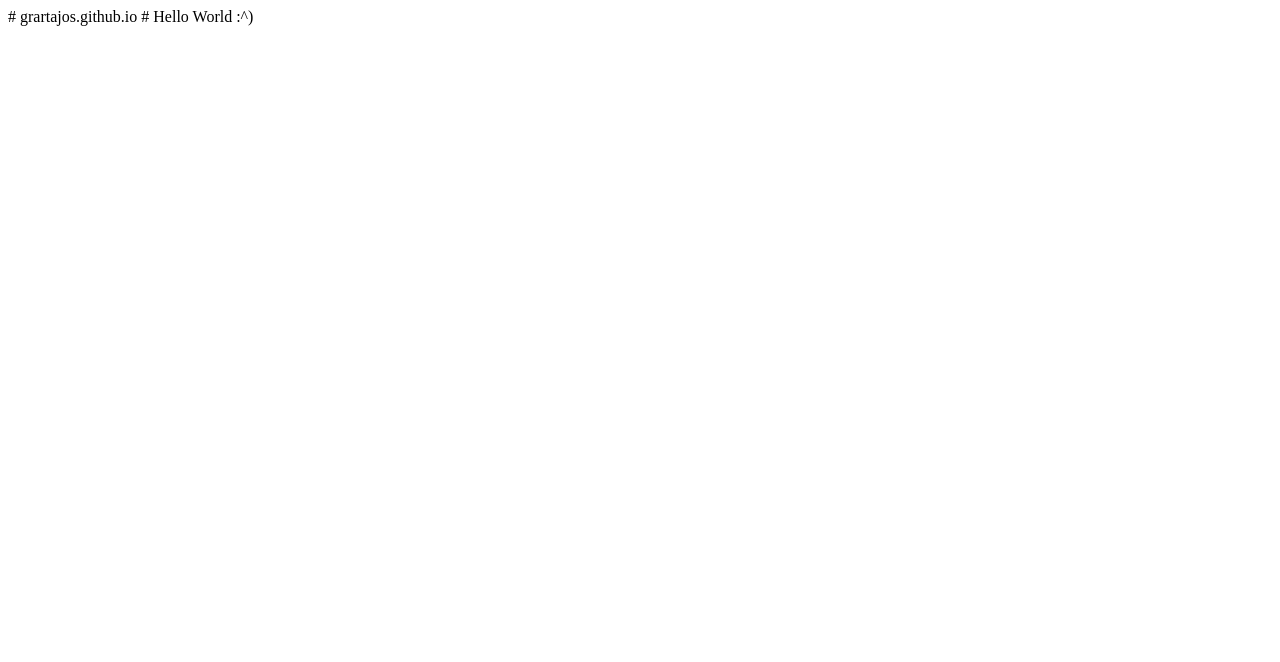
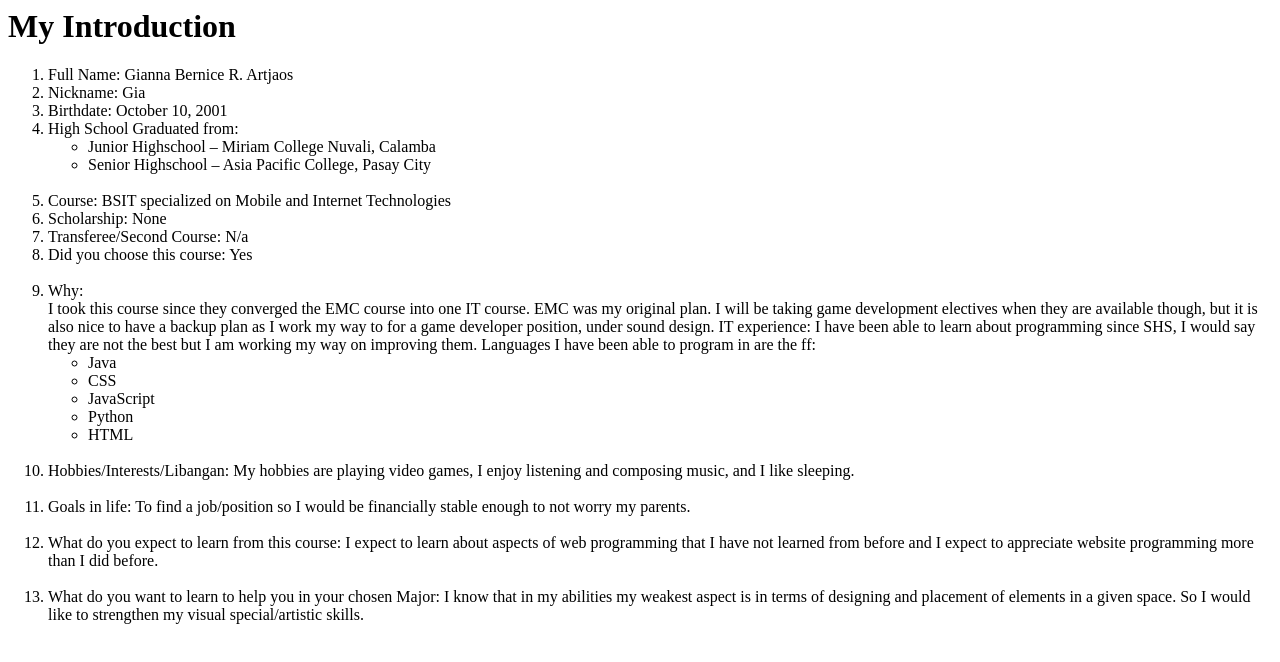
Before and after one commit to apcgrartajos/apcgrartajos.github.io, a plain HTML site: page index.html in a window 1280 px wide. Drawn offline with Linux system fonts and the light colour scheme.

Commit message:
Update index.html

```diff
--- a/index.html
+++ b/index.html
@@ -1,2 +1,48 @@
-# grartajos.github.io
-# Hello World :^)
+<html><head>
+        <title>Challenge: My Introduction</title>
+        <meta charset="utf-8">
+    </head>
+    <body>
+        <h1>My Introduction</h1>
+       <ol>
+           <li>Full Name: Gianna Bernice R. Artjaos</li>
+           <li>Nickname: Gia </li>
+           <li>Birthdate: October 10, 2001  </li>
+           <li>High School Graduated from:   </li>
+
+        <ul>
+            <li>Junior Highschool – Miriam College Nuvali, Calamba </li>
+            <li>Senior Highschool – Asia Pacific College, Pasay City  </li>
+        </ul>
+        <br>
+           <li>Course: BSIT specialized on Mobile and Internet                 Technologies  </li>
+           <li>Scholarship: None  </li>
+            <li>Transferee/Second Course: N/a   </li>
+            <li>Did you choose this course: Yes </li>
+            <br>
+            <li>Why: <br>I took this course since they converged the EMC course into one IT course. EMC was my original plan. I will be taking game development electives when they are available though, but it is also nice to have a backup plan as I work my way to for a game developer position, under sound design.
+
+IT experience: I have been able to learn about programming since SHS, I would say they are not the best but I am working my way on improving them. Languages I have been able to program in are the ff:
+    <ul>
+        <li>Java </li>
+        <li>CSS  </li>
+        <li>JavaScript   </li>
+        <li>Python</li>
+        <li>HTML </li>
+    </ul>
+    <br>
+
+</li>
+            <li>Hobbies/Interests/Libangan: My hobbies are playing video games, I enjoy listening and composing music, and I like sleeping.    </li>
+            <br>
+            <li>Goals in life: To find a job/position so I would be financially stable enough to not worry my parents. </li>
+            <br>
+            <li>What do you expect to learn from this course: I expect to learn about aspects of web programming that I have not learned from before and I expect to appreciate website programming more than I did before. </li>
+            <br>
+            <li>What do you want to learn to help you in your chosen Major: I know that in my abilities my weakest aspect is in terms of designing and placement of elements in a given space. So I would like to strengthen my visual special/artistic skills. </li>
+       </ol>
+
+
+
+
+</body></html>
```
